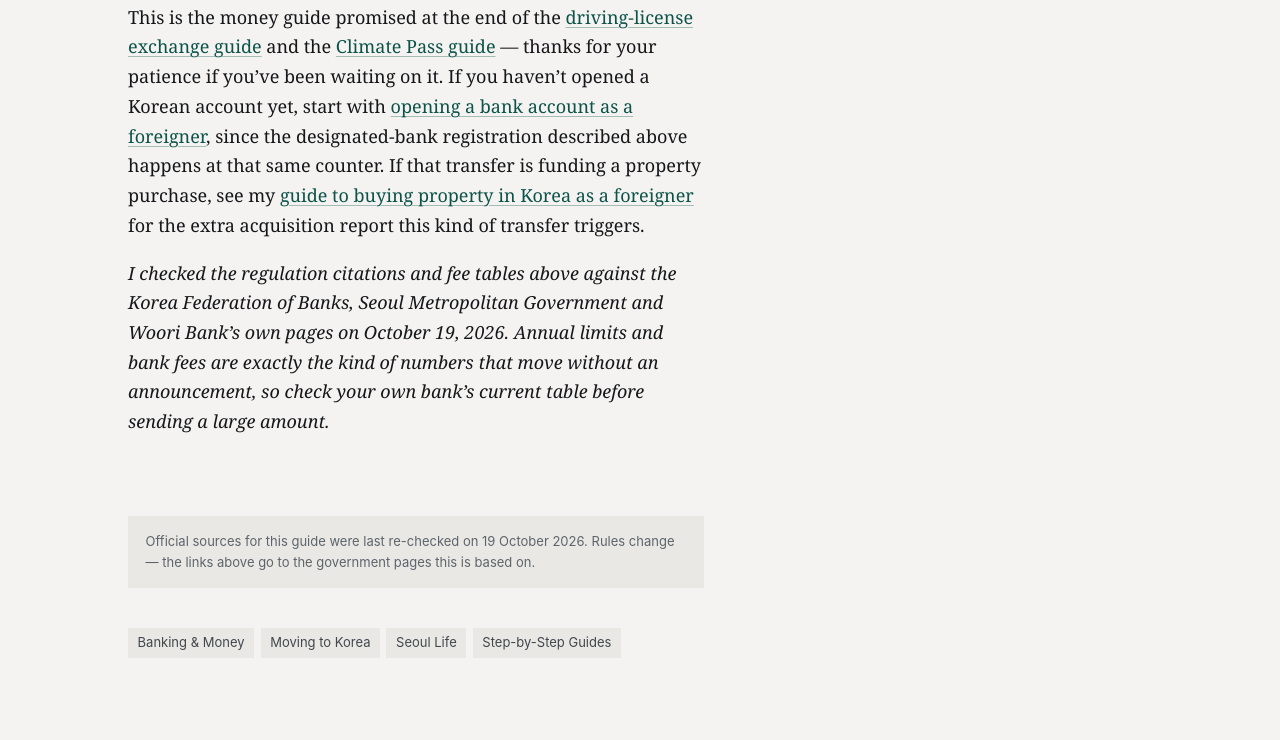
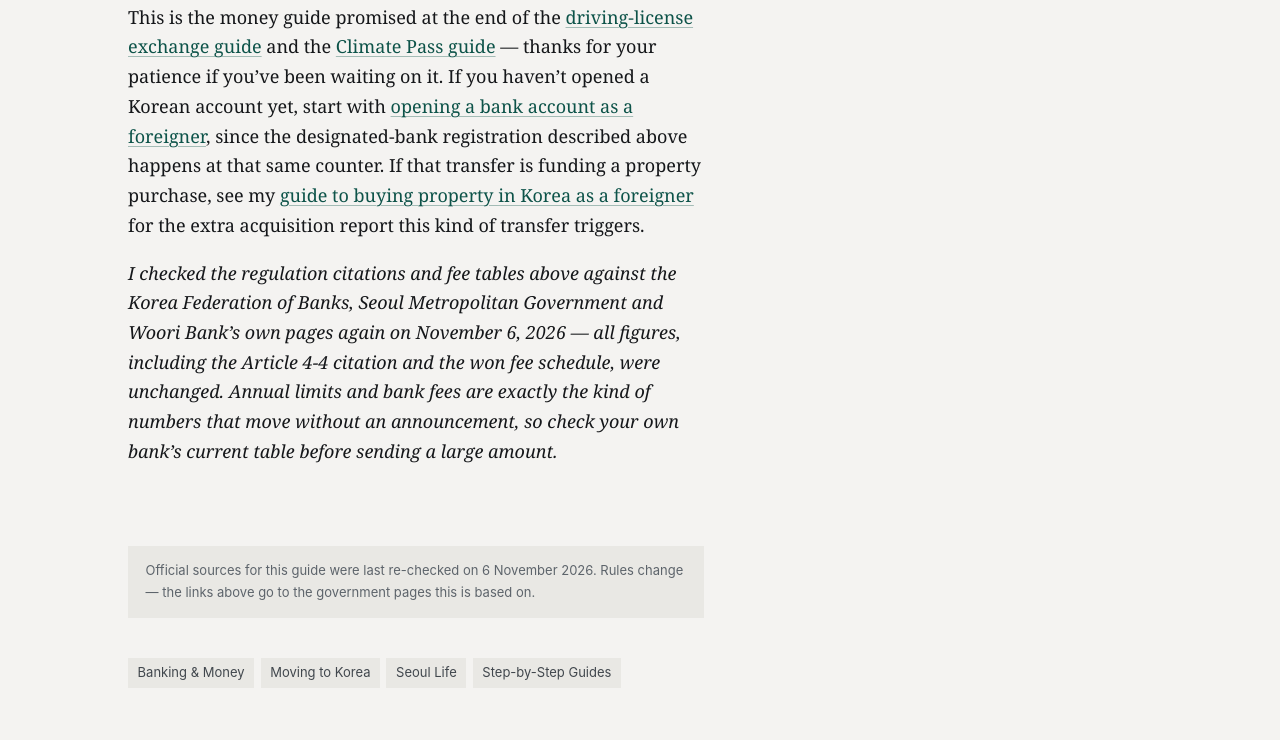
Before and after one commit to whatfor1/seoulsettled-site, an Astro site: page /send-money-abroad-korea-foreigners in a window 1280 px wide. Shown: the part 6541-7281 px from the top of the page. Built offline with nearby package versions, Linux system fonts and the light colour scheme; Astro itself is replaced by a stand-in of ours.

Commit message:
Re-verify remittance limit and fee figures against official sources

```diff
--- a/src/content/posts/send-money-abroad-korea-foreigners.md
+++ b/src/content/posts/send-money-abroad-korea-foreigners.md
@@ -18,7 +18,7 @@ hero:
 keyFact:
   label: "No-document transfer limit for foreign residents"
   value: "$50,000 per year"
-sourcesCheckedOn: 2026-10-19
+sourcesCheckedOn: 2026-11-06
 draft: false
 ---
 
@@ -85,4 +85,4 @@ If your application is rejected for a fixable reason — wrong document, mismatc
 
 This is the money guide promised at the end of the [driving-license exchange guide](/driving-in-korea-foreigners-license-exchange/) and the [Climate Pass guide](/seoul-transit-card-climate-pass-kpass-foreigners/) — thanks for your patience if you've been waiting on it. If you haven't opened a Korean account yet, start with [opening a bank account as a foreigner](/open-bank-account-korea-foreigner/), since the designated-bank registration described above happens at that same counter. If that transfer is funding a property purchase, see my [guide to buying property in Korea as a foreigner](/buying-property-korea-foreigners/) for the extra acquisition report this kind of transfer triggers.
 
-*I checked the regulation citations and fee tables above against the Korea Federation of Banks, Seoul Metropolitan Government and Woori Bank's own pages on October 19, 2026. Annual limits and bank fees are exactly the kind of numbers that move without an announcement, so check your own bank's current table before sending a large amount.*
+*I checked the regulation citations and fee tables above against the Korea Federation of Banks, Seoul Metropolitan Government and Woori Bank's own pages again on November 6, 2026 — all figures, including the Article 4-4 citation and the won fee schedule, were unchanged. Annual limits and bank fees are exactly the kind of numbers that move without an announcement, so check your own bank's current table before sending a large amount.*
```
